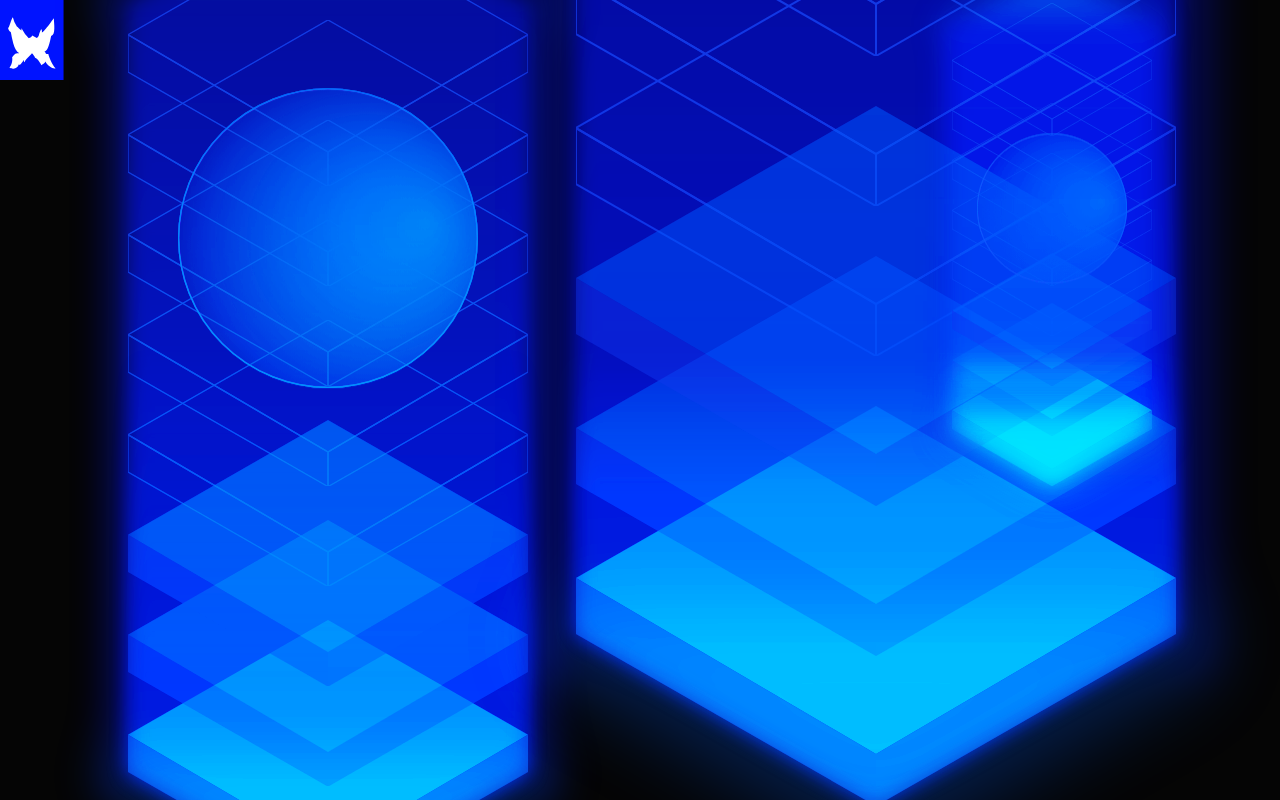
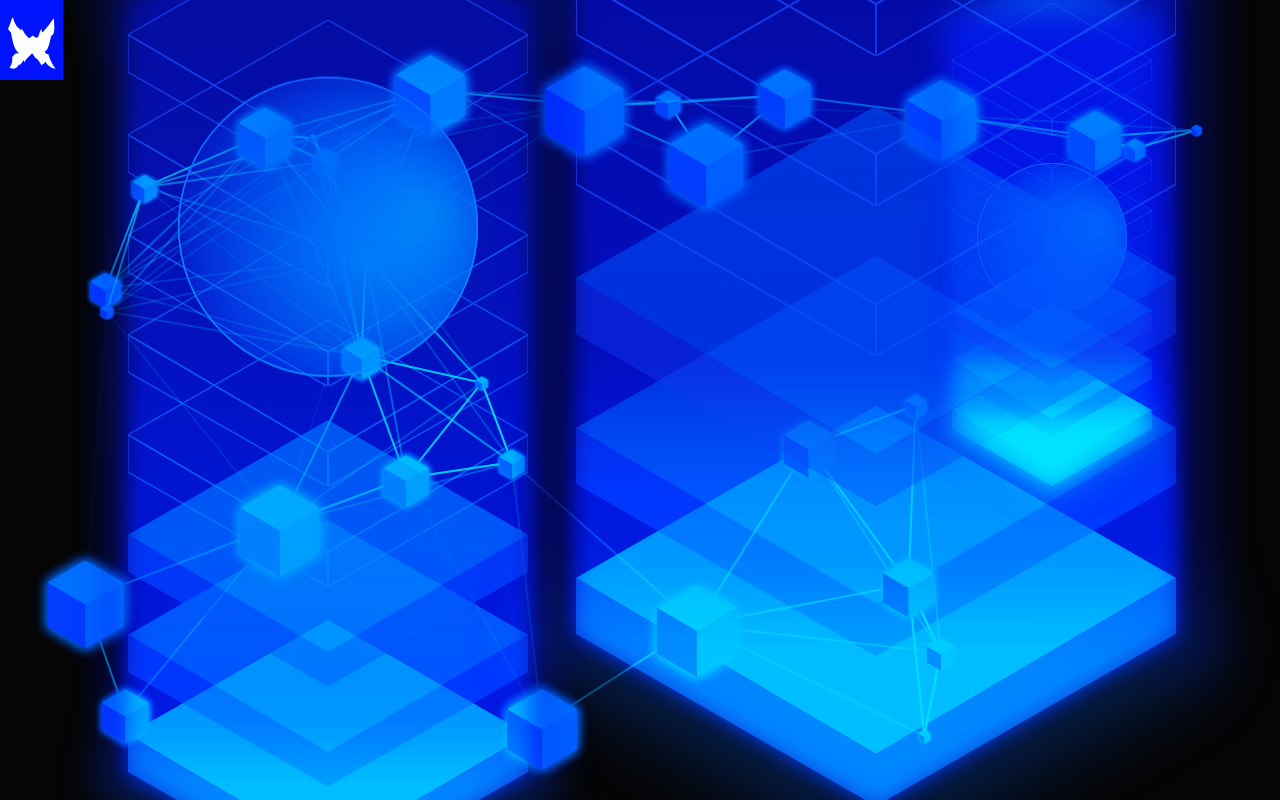
Before and after one commit to ivc17/crypto-study-log, a React (Create React App) app: page / in a window 1280 px wide. Shown: the top 800 px of the page. Built offline with nearby package versions, Linux system fonts and the light colour scheme.

Commit message:
add particles

```diff
--- a/package.json
+++ b/package.json
@@ -15,7 +15,9 @@
     "@types/react-dom": "^18.0.6",
     "react": "^18.2.0",
     "react-dom": "^18.2.0",
+    "react-particles": "^2.3.1",
     "react-scripts": "5.0.1",
+    "tsparticles": "^2.3.1",
     "typescript": "^4.8.3",
     "web-vitals": "^2.1.4"
   },
--- a/src/components/Ball/index.tsx
+++ b/src/components/Ball/index.tsx
@@ -5,13 +5,15 @@ import React from 'react'
 
 const bobbing = keyframes(`
 0% { transform: translate(-50%, 0); };
-50% { transform: translate(-50%, 10px); }
-100% { transform: translate(-50%, -20px); }`)
+50% { transform: translate(-50%, 5vh); }
+100% { transform: translate(-50%, -5vh); }`)
 
 const StyledBall = styled(BallSvg, {
   shouldForwardProp: (prop) => !(prop === 'delay')
 })<{ delay?: number }>(({ delay }) => ({
-  animation: `${bobbing} 8s ease-in-out infinite alternate`,
+  animation: `${bobbing} ${
+    Math.random() * 5 + 5
+  }s ease-in-out infinite alternate`,
   animationDelay: `${delay ?? 0}s`
 }))
 
--- /dev/null
+++ b/src/components/Landing/config.ts
@@ -0,0 +1,117 @@
+import cube from 'assets/cube.svg'
+
+export const particleConfig = {
+  fpsLimit: 100,
+  fullScreen: true,
+  interactivity: {
+
+    events: {
+      onClick: {
+        enable: true,
+        mode: 'repulse'
+      },
+      onHover: {
+        enable: true,
+        mode: 'grab'
+      },
+      resize: true
+    },
+    modes: {
+      repulse: {
+        distance: 400,
+        duration: 0.4
+      },
+      grab: {
+        distance: 400,
+        line_linked: {
+          opacity: 1,
+        },
+      },
+    }
+  },
+  particles: {
+    color: {
+      value: '#ffffff'
+    },
+    links: {
+      color: '#00ccff',
+      distance: 300,
+      enable: true,
+      opacity: 1,
+      width: 2,
+    },
+    collisions: {
+      enable: true
+    },
+    move: {
+      direction: 'none' as any,
+      enable: true,
+      outModes: {
+        default: 'bounce'as any
+      },
+      random: true,
+      speed: 3,
+      straight: false,
+      noise: {
+        enable: true,
+        delay: {
+          value: 0.3
+        }
+      }
+    },
+    number: {
+      density: {
+        enable: false,
+        area: 2000
+      },
+      limit: 0,
+      value: 30
+      // density: {
+      //   enable: true,
+      //   area: 1000
+      // },
+      // value: 70
+    },
+    opacity: {
+      value: 1,
+      anim: {
+        enable: false,
+        speed: 1,
+        opacity_min: 0.1,
+        sync: false
+      }
+    },
+    shape: {
+      image: {
+        height: 88,
+        src:cube,
+        width: 80
+      },
+      type: "image"
+    },
+    size: {
+      value: { min: 5, max: 60 }
+    }
+  },
+  // polygon: {
+  //   draw: {
+  //     enable: true,
+  //     lineColor: "#ffffff",
+  //     lineWidth: 5
+  //   },
+  //   enable: true,
+  //   move: {
+  //     radius: 100
+  //   },
+  //   position: {
+  //     x: 40,
+  //     y: 40
+  //   },
+  //   inlineArrangement: "one-per-point",
+  //   scale: 3,
+  //   type: "inline",
+  //   url:
+  //     "https://upload.wikimedia.org/wikipedia/commons/3/30/Vector-based_example.svg"
+  // },
+  detectRetina: true
+}
--- a/src/components/Landing/index.tsx
+++ b/src/components/Landing/index.tsx
@@ -1,13 +1,42 @@
+import { useCallback } from 'react'
+import Particles from 'react-particles'
+import { loadFull } from 'tsparticles'
 import { Box } from '@mui/material'
 import { BlockStack } from 'components/Block'
+import { Container, Engine } from 'tsparticles-engine'
+import { particleConfig } from './config'
 
 export default function Landing() {
+  const particlesInit = useCallback(async (engine: Engine) => {
+    console.log(engine)
+
+    // you can initialize the tsParticles instance (engine) here, adding custom shapes or presets
+    // this loads the tsparticles package bundle, it's the easiest method for getting everything ready
+    // starting from v2 you can add only the features you need reducing the bundle size
+    await loadFull(engine)
+  }, [])
+
+  const particlesLoaded = useCallback(
+    async (container: Container | undefined) => {
+      await console.log(container)
+    },
+    []
+  )
+
   return (
     <Box
       height="100vh"
       minHeight={500}
-      sx={{ '& *': { pointerEvents: 'none' } }}
+      sx={{ '& *': { pointerEvents: 'none' }, position: 'relative' }}
     >
+      <Box width="100%" height="100%" position="fixed" zIndex={3}>
+        <Particles
+          id="tsparticles"
+          init={particlesInit}
+          loaded={particlesLoaded}
+          options={particleConfig}
+        />
+      </Box>
       <Box display="flex" position="relative" width="100%" height="100%">
         <Box position="absolute" top={'0'} left={'10%'}>
           <BlockStack ballDelay={0.3} ballTopPercentage={'0%'} width={400} />{' '}
```
Also changed, not shown: src/assets/cube.svg (added), 1 other file (tests, documents, lock files or other folders).
